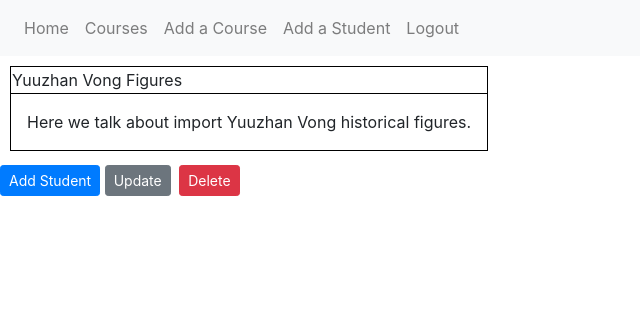
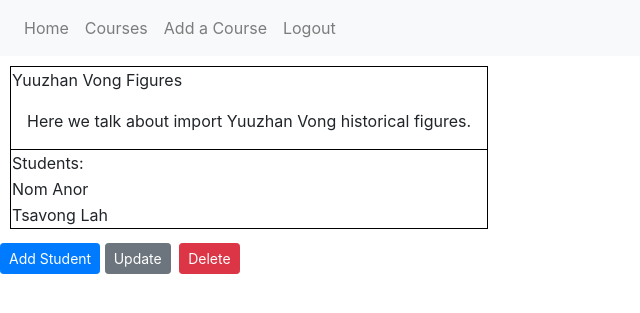
Before and after one commit to GudiedRyan/guide_and_teach, a Flask app: page /course/1 in a window 1280 px wide. Shown: the top 313 px of the page, without its empty margins (0-640 px from the left). Run offline with Flask 2, Linux system fonts and the light colour scheme; a user stored in the database is signed in; data comes from the database, SQL or seed files in the repository; both versions use the stored data as it was after the commit; some libraries are stand-ins or nearby versions.

Commit message:
Courses only show students enrolled in that course

```diff
--- a/guide_and_teach/routes.py
+++ b/guide_and_teach/routes.py
@@ -69,7 +69,8 @@ def course_home():
 @login_required
 def single_course(course_id):
     course = Course.query.get_or_404(course_id)
-    return render_template('single_course.html', title='Course', course=course)
+    students = Student.query.all()
+    return render_template('single_course.html', title='Course', course=course, students=students)
 
 @app.route('/course/<int:course_id>/update', methods=['GET', 'POST'])
 @login_required
@@ -113,4 +114,4 @@ def add_student(course_id):
         db.session.commit()
         flash('Student Added!', 'success')
         return redirect(url_for('course_home'))
-    return render_template('student.html', title="Add Student", form=form)
+    return render_template('student.html', title="Add Student", form=form, legend="Add a Student")
--- a/guide_and_teach/templates/layout.html
+++ b/guide_and_teach/templates/layout.html
@@ -18,9 +18,6 @@
             </li>
             <li class="nav-item">
               <a class="nav-link" href="{{ url_for('create_course') }}">Add a Course</a>
-            </li>
-            <li class="nav-item">
-              <a class="nav-link" href="#">Add a Student</a>
             </li>
             <li class="nav-item">
               <a class="nav-link" href="{{ url_for('logout') }}">Logout</a>
--- a/guide_and_teach/templates/single_course.html
+++ b/guide_and_teach/templates/single_course.html
@@ -6,13 +6,23 @@
                     <tr>
                         <td>{{ course.course_title }}</td>
                     </tr>
-                </thead>
-                <tbody>
                     <tr>
                         <td>
                             <p>{{ course.course_desc }}</p>
                         </td>
                     </tr>
+                </thead>
+                <tbody>
+                    <tr>
+                        <td>Students:</td>
+                    </tr>
+                    {% for student in students %}
+                    {% if student.course == course %}
+                    <tr>
+                        <td>{{ student.student_name }}</td>
+                    </tr>
+                    {% endif %}
+                    {% endfor %}
                 </tbody>
             </table>
             {% if course.user == current_user %}
```
Also changed, not shown: guide_and_teach/site.db.
